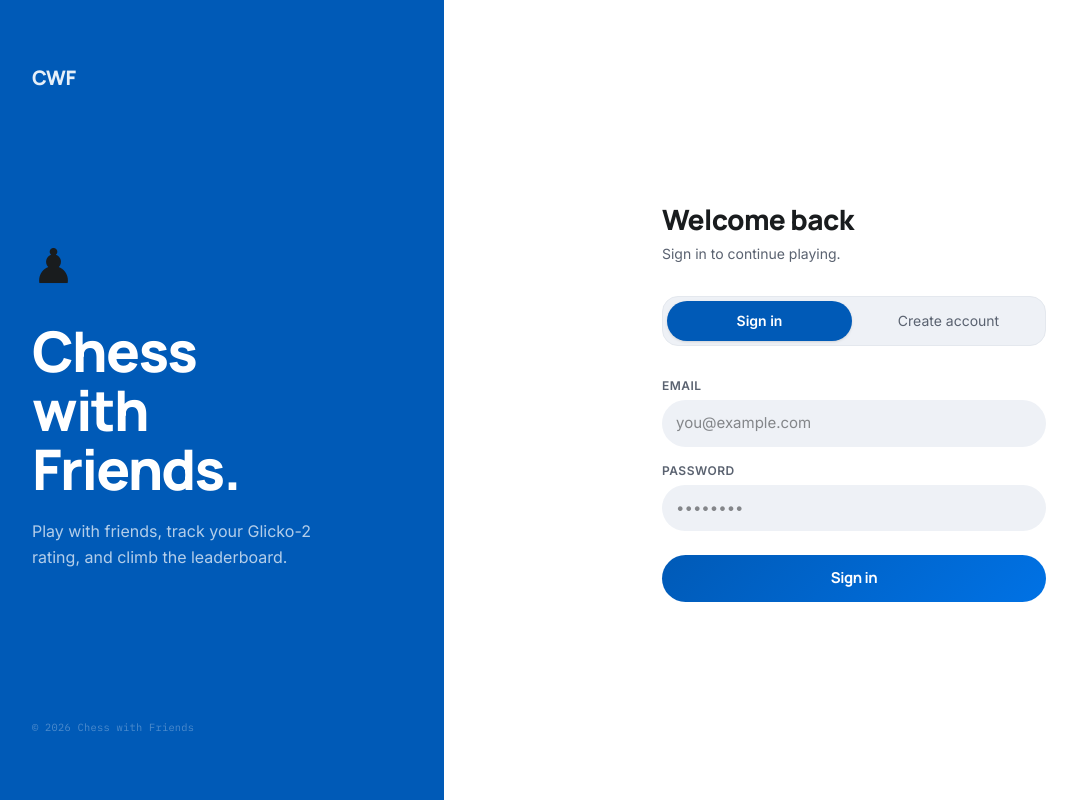
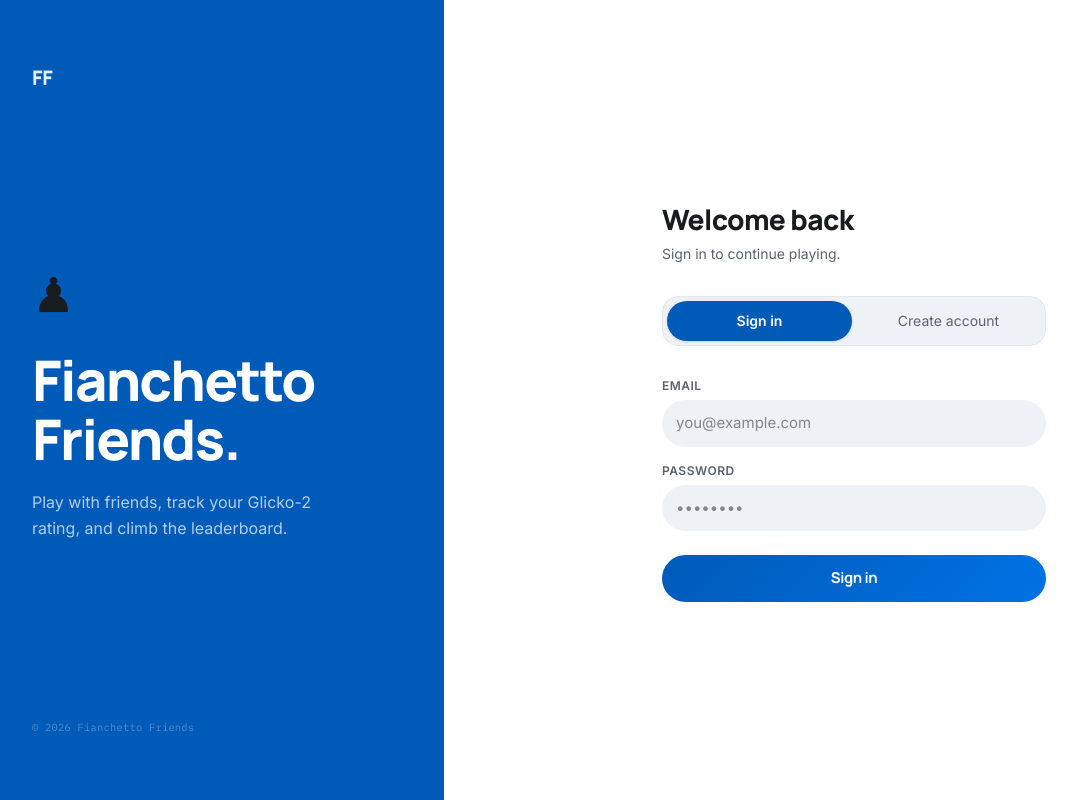
Before and after one commit to RubenPeeters/chess-with-friends, a React (Vite) app in the folder frontend/: page / in a window 1280 px wide. Shown: the whole page, without its empty margins (16-1093 px from the left). Built offline with nearby package versions, Linux system fonts and the light colour scheme.

Commit message:
rebrand: Chess with Friends → Fianchetto Friends
Update page title, all visible name strings, the auth branding panel
heading, and the localStorage key (cwf_token → ff_token). Repo and
server paths are unchanged to keep CI/CD intact.

```diff
--- a/frontend/index.html
+++ b/frontend/index.html
@@ -3,7 +3,7 @@
   <head>
     <meta charset="UTF-8" />
     <meta name="viewport" content="width=device-width, initial-scale=1.0" />
-    <title>Chess with Friends</title>
+    <title>Fianchetto Friends</title>
     <link rel="preconnect" href="https://fonts.googleapis.com" />
     <link rel="preconnect" href="https://fonts.gstatic.com" crossorigin />
     <link
--- a/frontend/src/App.jsx
+++ b/frontend/src/App.jsx
@@ -25,7 +25,7 @@ function getInviteTokenFromUrl() {
 // ── App ───────────────────────────────────────────────────────────────────────
 
 export default function App() {
-  const [token, setToken]               = useState(() => localStorage.getItem('cwf_token'));
+  const [token, setToken]               = useState(() => localStorage.getItem('ff_token'));
   const [gameId, setGameId]             = useState(null);
   const [playerColour, setPlayerColour] = useState('white');
 
@@ -83,7 +83,7 @@ export default function App() {
         authMode === 'login' ? '/api/auth/login' : '/api/auth/register',
         { method: 'POST', body: JSON.stringify(body) }
       );
-      localStorage.setItem('cwf_token', data.token);
+      localStorage.setItem('ff_token', data.token);
       setToken(data.token);
       if (pendingInviteToken) await acceptInvite(pendingInviteToken, data.token);
     } catch (err) {
@@ -101,7 +101,7 @@ export default function App() {
   }
 
   function handleLogout() {
-    localStorage.removeItem('cwf_token');
+    localStorage.removeItem('ff_token');
     setToken(null); setGameId(null); setCreatedInvite(null);
     setJoinInput(''); setAuthForm({ email: '', password: '', displayName: '' });
     setAuthMode('login'); setLobbyTab('play');
@@ -197,17 +197,17 @@ export default function App() {
       <div className="min-h-screen bg-surface flex">
         {/* Left — branding panel */}
         <div className="hidden lg:flex flex-col justify-between w-[460px] shrink-0 bg-primary px-12 py-16">
-          <span className="font-display font-extrabold text-xl tracking-[-0.02em] text-on-primary/90">CWF</span>
+          <span className="font-display font-extrabold text-xl tracking-[-0.02em] text-on-primary/90">FF</span>
           <div>
             <div className="text-5xl mb-8 select-none">♟</div>
             <h1 className="font-display text-[3.5rem] font-extrabold leading-[1.05] tracking-[-0.03em] text-on-primary">
-              Chess<br />with<br />Friends.
+              Fianchetto<br />Friends.
             </h1>
             <p className="mt-5 font-body text-base text-on-primary/70 leading-relaxed max-w-xs">
               Play with friends, track your Glicko-2 rating, and climb the leaderboard.
             </p>
           </div>
-          <p className="font-mono text-[0.65rem] text-on-primary/30 tracking-wide">© 2026 Chess with Friends</p>
+          <p className="font-mono text-[0.65rem] text-on-primary/30 tracking-wide">© 2026 Fianchetto Friends</p>
         </div>
 
         {/* Right — form */}
@@ -216,7 +216,7 @@ export default function App() {
             {/* Mobile logo */}
             <div className="lg:hidden mb-10 flex items-center gap-2">
               <span className="text-3xl select-none">♟</span>
-              <span className="font-display font-extrabold text-2xl tracking-[-0.02em] text-primary">Chess with Friends</span>
+              <span className="font-display font-extrabold text-2xl tracking-[-0.02em] text-primary">Fianchetto Friends</span>
             </div>
 
             <h2 className="font-display font-extrabold text-[1.75rem] text-on-surface mb-1 tracking-[-0.02em]">
@@ -293,7 +293,7 @@ export default function App() {
           {/* Brand */}
           <div className="px-6 py-5 border-b border-surface-high flex items-center gap-2">
             <span className="text-xl select-none">♟</span>
-            <span className="font-display font-extrabold text-base tracking-[-0.02em] text-on-surface">Chess with Friends</span>
+            <span className="font-display font-extrabold text-base tracking-[-0.02em] text-on-surface">Fianchetto Friends</span>
           </div>
           {/* Profile */}
           <div className="flex-1 overflow-y-auto">
@@ -460,7 +460,7 @@ export default function App() {
       <header className="flex items-center justify-between px-6 py-4 bg-white border-b border-surface-high">
         <div className="flex items-center gap-2">
           <span className="text-lg select-none">♟</span>
-          <span className="font-display font-bold text-base text-on-surface tracking-[-0.01em]">Chess with Friends</span>
+          <span className="font-display font-bold text-base text-on-surface tracking-[-0.01em]">Fianchetto Friends</span>
         </div>
         <div className="flex items-center gap-3">
           <button
```
